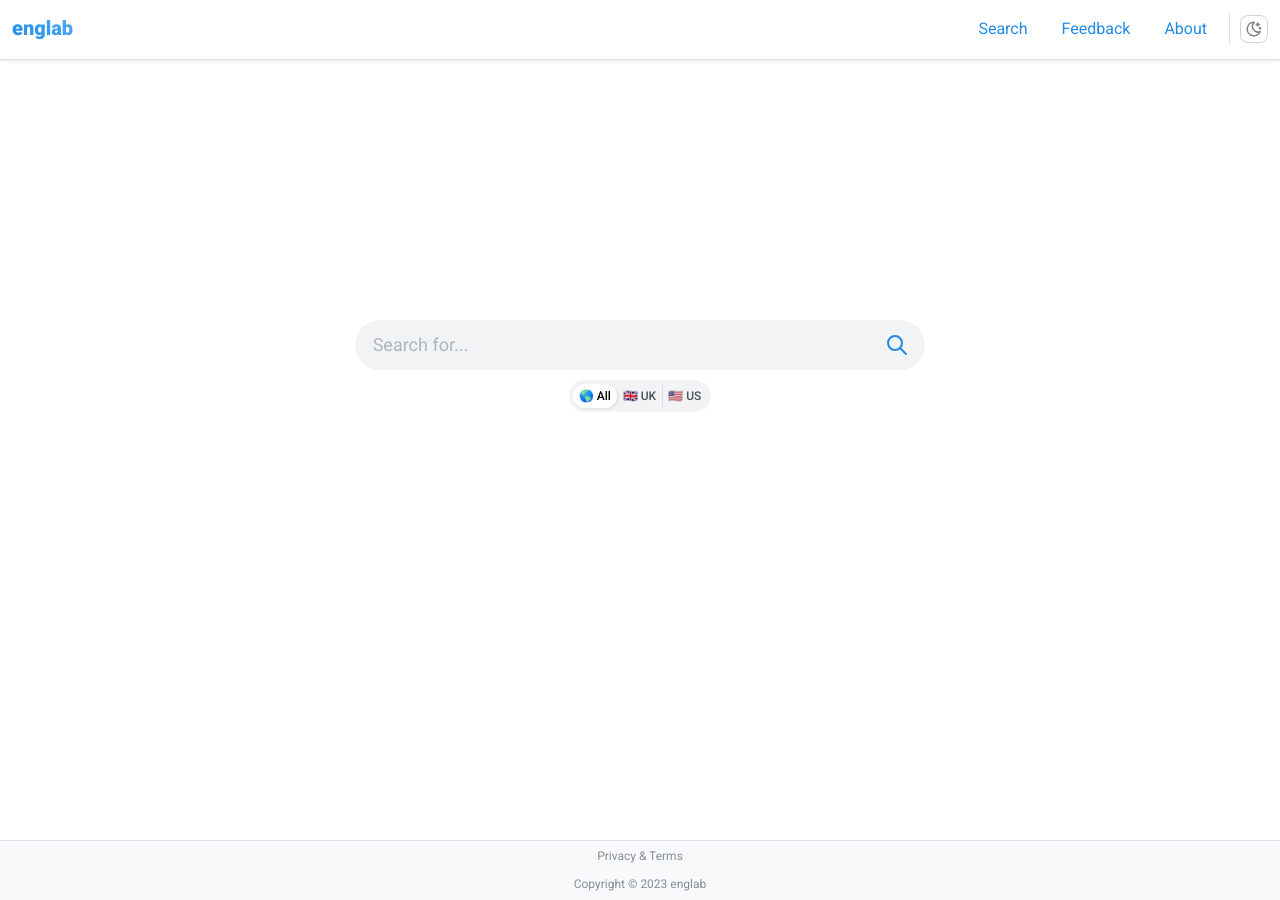
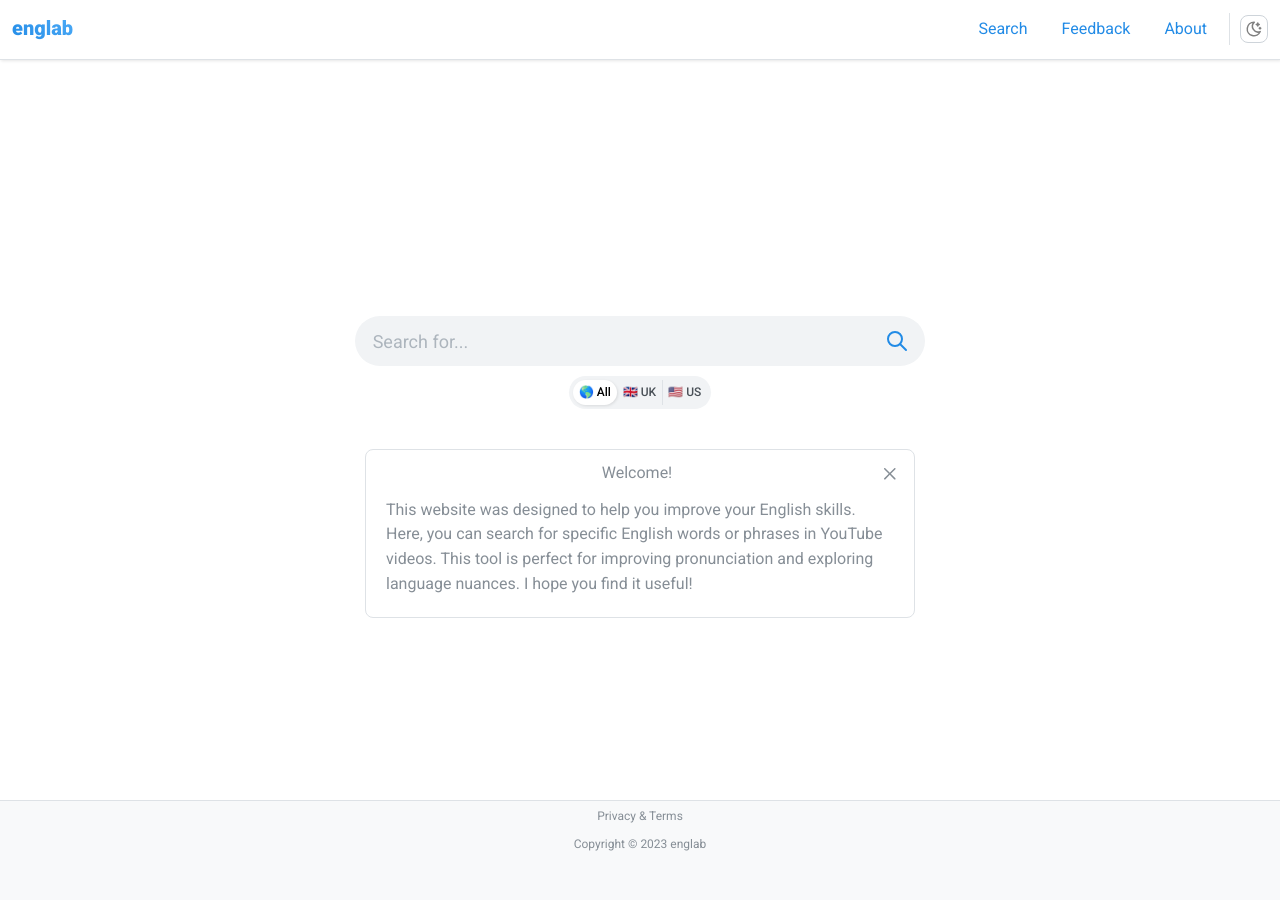
Before and after one commit to englabnet/website, a React (Vite) app: page / in a window 1280 px wide. After the commit the page ends 860 px from the top, so only its background shows below. Built offline with nearby package versions, Linux system fonts and the light colour scheme; a web font is replaced by a local one; what react-google-recaptcha-v3 would draw is missing.

Commit message:
added a welcome message

```diff
--- a/src/pages/MainPage.jsx
+++ b/src/pages/MainPage.jsx
@@ -1,26 +1,36 @@
 import React, { useState } from 'react';
-import { Center } from '@mantine/core';
+import { Center, CloseButton, Group, Paper, Space, Text } from '@mantine/core';
 
 import styled from '@emotion/styled';
 import { keyframes } from '@emotion/react';
 import SearchBar from '../components/SearchBar';
 
 const searchAnimation = keyframes`
-  from {height: 85%}
-  to {height: 130px}
+  from {margin-top: 32vh}
+  to {margin-top: 15px}
 `;
 
 const AnimatedCenter = styled(Center)`
-  height: 120px;
   animation-name: ${searchAnimation};
   animation-duration: 500ms;
   animation-iteration-count: 1;
   animation-fill-mode: forwards;
 `;
 
+const welcomeMessageHiddenParam = 'welcome-message-hidden';
+
+function isWelcomeMessageHidden() {
+  const welcomeMessageHidden = localStorage.getItem(welcomeMessageHiddenParam);
+  if (welcomeMessageHidden == null) {
+    return false;
+  }
+  return welcomeMessageHidden === 'true';
+}
+
 function MainPage() {
   const [playAnimation, setPlayAnimation] = useState(false);
   const [searchValues, setSearchValues] = useState();
+  const [welcomeMessageHidden, setWelcomeMessageHidden] = useState(isWelcomeMessageHidden());
 
   const searchHandler = (values) => {
     setSearchValues(values);
@@ -31,16 +41,42 @@ function MainPage() {
     <SearchBar submitDelay={500} onSearch={(values) => searchHandler(values)} {...searchValues} />
   );
 
+  const welcomeMessage = (
+    <Center>
+      <Paper withBorder radius="md" p="10px" mx="15px" mt="5vh" w="550px" style={{ backgroundColor: 'var(--mantine-color-background)' }}>
+        <Group justify="space-between">
+          <Space w="22px" />
+          <Text c="dimmed" size="md">Welcome!</Text>
+          <CloseButton c="dimmed" size="md" onClick={() => {
+            localStorage.setItem(welcomeMessageHiddenParam, 'true');
+            setWelcomeMessageHidden(true);
+          }} />
+        </Group>
+        <Center p="10px">
+          <Text c="dimmed" size="md">
+            This website was designed to help you improve your English skills.
+            Here, you can search for specific English words or phrases in YouTube videos.
+            This tool is perfect for improving pronunciation and exploring language nuances.
+            I hope you find it useful!
+          </Text>
+        </Center>
+      </Paper>
+    </Center>
+  );
+
   return (
-    <div style={{ height: '90dvh' }}>
+    <div style={{ height: '50dvh' }}>
       {playAnimation ? (
-        <AnimatedCenter style={{ height: '95px' }}>
+        <AnimatedCenter style={{ marginTop: '15px' }}>
           {searchBar}
         </AnimatedCenter>
       ) : (
-        <Center style={{ height: '85%' }}>
-          {searchBar}
-        </Center>
+        <>
+          <Center style={{ marginTop: '32vh' }}>
+            {searchBar}
+          </Center>
+          {!welcomeMessageHidden && welcomeMessage}
+        </>
       )}
     </div>
   );
--- a/src/pages/VideoPage.jsx
+++ b/src/pages/VideoPage.jsx
@@ -80,7 +80,7 @@ function VideoPage() {
 
   return (
     <>
-      <Center pt={15}>
+      <Center mt={15}>
         <SearchBar
           phrase={searchParams.get('phrase')}
           variety={searchParams.get('variety')}
```
